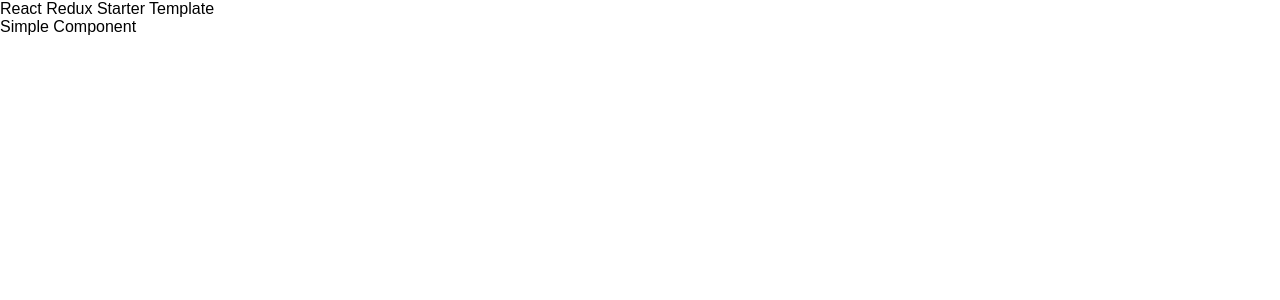
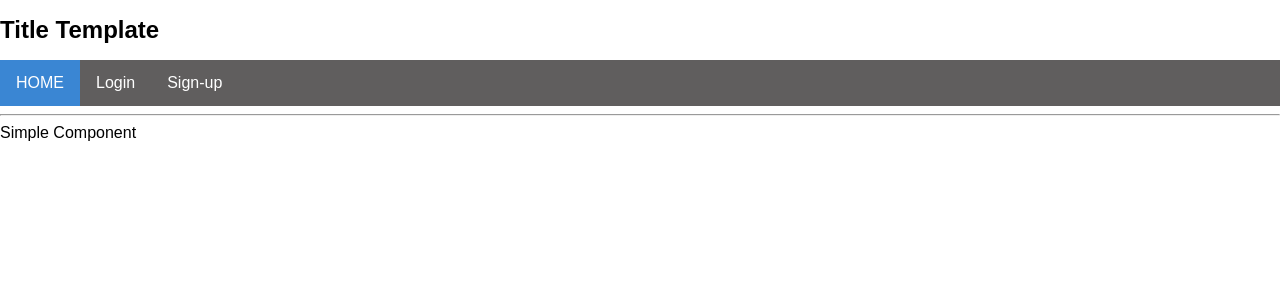
Before and after one commit to Jay9596/hackerbay_frontend, a React (Create React App) app: page / in a window 1280 px wide. Shown: the top 300 px of the page. Built offline with nearby package versions, Linux system fonts and the light colour scheme.

Commit message:
App changes

```diff
--- a/src/App.css
+++ b/src/App.css
@@ -23,6 +23,42 @@
 }
 
 @keyframes App-logo-spin {
-  from { transform: rotate(0deg); }
-  to { transform: rotate(360deg); }
+  from {
+    transform: rotate(0deg);
+  }
+  to {
+    transform: rotate(360deg);
+  }
 }
+
+.navbar ul {
+  position: -webkit-sticky; /* Safari */
+  position: sticky;
+  width: 100%;
+  list-style-type: none;
+  margin: 0;
+  padding: 0;
+  overflow: hidden;
+  background-color: rgba(56, 53, 53, 0.796);
+}
+
+.navbar li {
+  float: left;
+}
+
+.navbar li a {
+  display: block;
+  color: white;
+  text-align: center;
+  padding: 14px 16px;
+  text-decoration: none;
+}
+
+/* Change the link color to #111 (black) on hover */
+.navbar li a:hover {
+  background-color: rgb(113, 194, 55);
+}
+
+.navbar .active {
+  background-color: rgb(58, 134, 211);
+}
--- a/src/App.js
+++ b/src/App.js
@@ -1,24 +1,52 @@
-import React, { Component } from 'react';
-import logo from './logo.svg';
-import './App.css';
+import React, { Component } from "react";
+import { BrowserRouter as Router, Route, Link, Switch } from "react-router-dom";
+import {Provider} from 'react-redux';
 
-import { connect } from 'react-redux';
-import { defaultFunction } from './actions';
-import SimpleComponent from './components/simple-component';
+// import logo from "./logo.svg";
+import "./App.css";
+
+import { connect } from "react-redux";
+import { defaultFunction } from "./actions";
+import store from './store';
+
+import SignupForm from "./components/sign-up-form";
+import LoginForm from "./components/login-form";
+import SimpleComponent from "./components/simple-component";
 
 class App extends Component {
-
   componentDidMount() {
     // call default function to display redux operation
-    this.props.defaultFunction();
+    // this.props.defaultFunction();
   }
 
   render() {
     return (
-      <div>
-        React Redux Starter Template
-        <SimpleComponent/>
-      </div>
+      <Provider store={store}>
+      <Router className="App">
+        <div>
+          <h1 className='App-title'>Title Template</h1>
+          <div className="navbar">
+            <ul>
+            <li>
+                <Link to="/" className="active">HOME</Link>
+              </li>
+              <li>
+                <Link to="/login">Login</Link>
+              </li>
+              <li>
+                <Link to="/signup">Sign-up</Link>
+              </li>
+            </ul>
+            <hr />
+          </div>
+          <Switch>
+          <Route exact path="/" component={SimpleComponent} />
+          <Route path="/signup" component={SignupForm} />
+          <Route path="/login" component={LoginForm} />
+          </Switch>
+        </div>
+      </Router>
+      </Provider>
     );
   }
 }
@@ -30,4 +58,7 @@
   };
 }
 
-export default connect(mapStateToProps, { defaultFunction })(App);
+export default connect(
+  mapStateToProps,
+  { defaultFunction }
+)(App);
```
